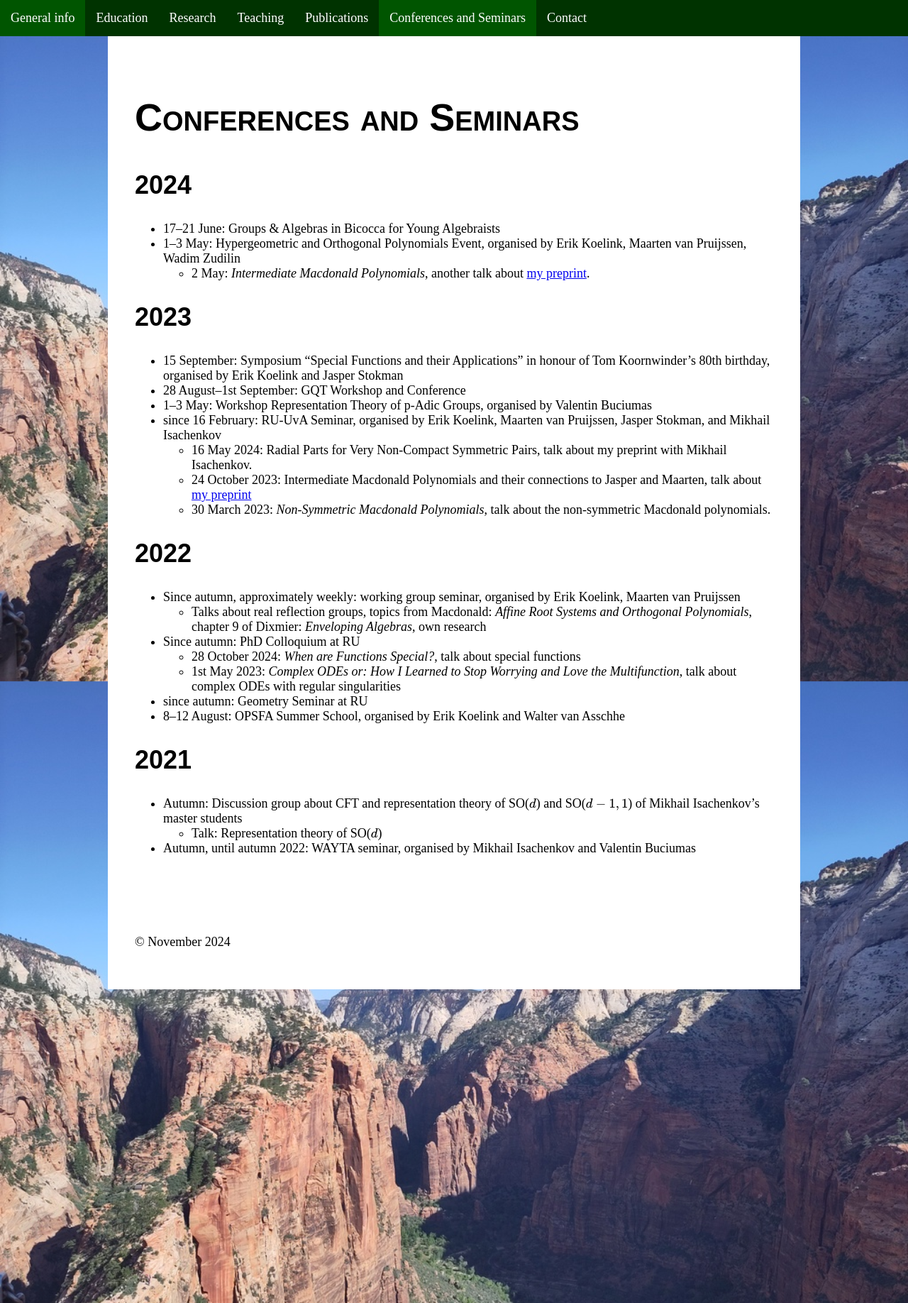
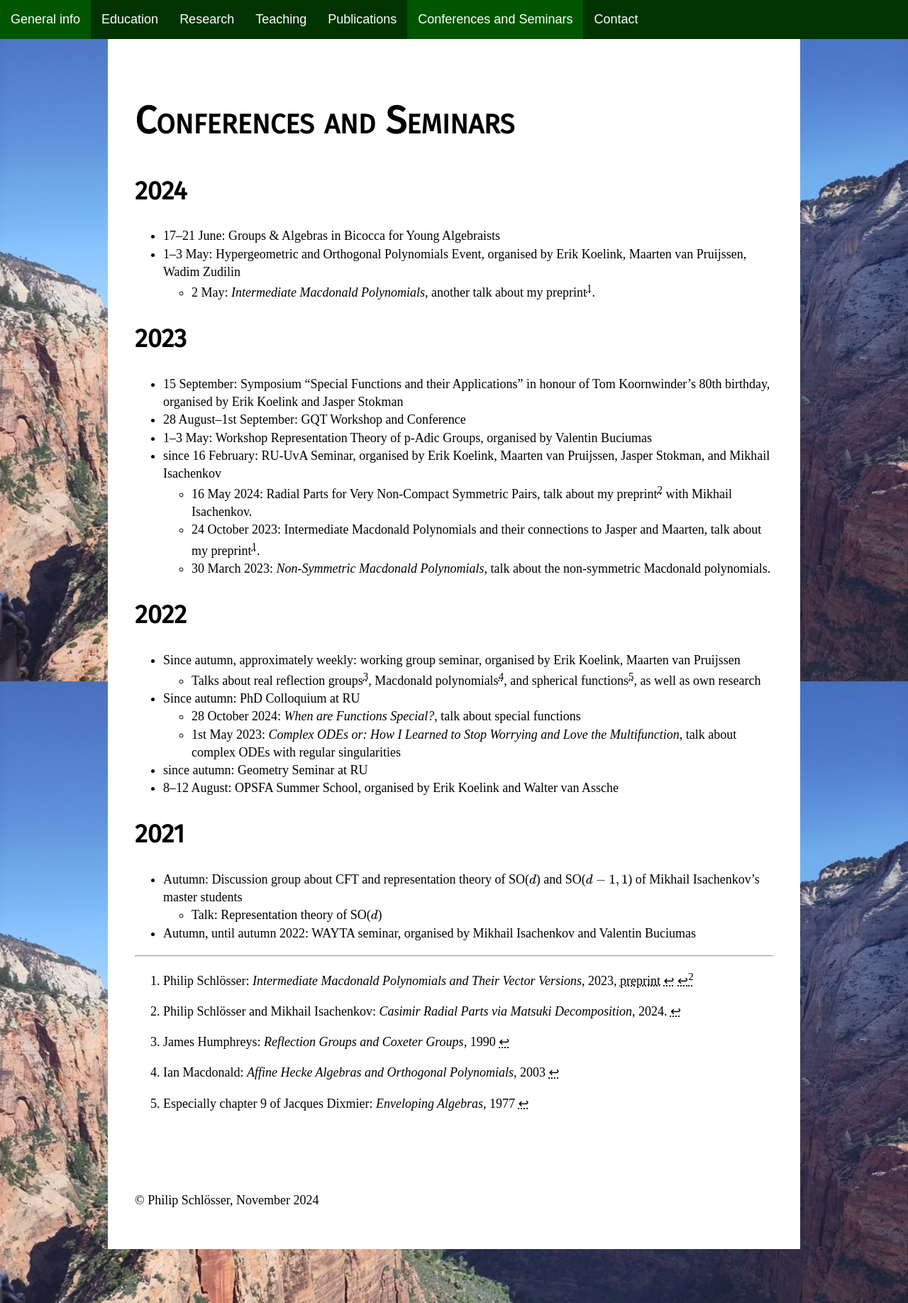
Before and after one commit to philip98/philip98.github.io, a Jekyll site: the page built from conferences.md, in a window 1280 px wide. Shown: the whole page at 71% size. Built offline with Jekyll 4.4.1, drawn with Linux system fonts in a browser that asks for light colours; some web fonts are replaced.

Commit message:
Change fonts & add footnotes

```diff
--- a/_layouts/default.html
+++ b/_layouts/default.html
@@ -17,7 +17,7 @@
 		{{ content }}
 		</article>
 		<footer>
-			<p>© November 2024</p>
+			<p>© Philip Schlösser, November 2024</p>
 		</footer>
 	</body>
 </html>
--- a/assets/css/main.css
+++ b/assets/css/main.css
@@ -1,3 +1,5 @@
+@import url('https://fonts.googleapis.com/css2?family=Baskervville:ital@0;1&family=Fira+Sans:ital@0;1&display=swap');
+
 body {
 	margin: 0;
 	font-size: 18px;
@@ -23,12 +25,14 @@ footer {
 	background-color: white;
 }
 
-p {
-	font-family: "Times New Roman", serif;
+p, li, blockquote, cite, figcaption {
+	font-family: "Baskervville", serif;
+	font-weight: 400;
+	line-height: 1.4;
 }
 
 h1, h2 {
-	font-family: arial, helvetica, sans-serif;
+	font-family: "Fira Sans", sans-serif;
 	font-variant: small-caps;
 }
 
@@ -40,12 +44,18 @@ h2 {
 	font-size: 2em;
 }
 
+a {
+	color: black;
+	text-decoration-style: dotted;
+}
+
 nav ul {
 	list-style-type: none;
 	margin: 0;
 	padding: 0;
-	overflow: hidden;
 	background-color: #030;
+	display: flex;
+	flex-wrap: wrap;
 }
 
 nav li {
@@ -57,6 +67,7 @@ nav a {
 	text-align: center;
 	padding: 15px 15px;
 	color: white;
+	font-family: "Fire Sans", sans-serif;
 	text-decoration: none;
 }
 
--- a/conferences.md
+++ b/conferences.md
@@ -8,7 +8,7 @@ permalink: /conferences
 * 17–21 June: Groups & Algebras in Bicocca for Young Algebraists
 * 1–3 May: Hypergeometric and Orthogonal Polynomials Event, organised by
 Erik Koelink, Maarten van Pruijssen, Wadim Zudilin
-    * 2 May: *Intermediate Macdonald Polynomials*, another talk about [my preprint][intermediate].
+    * 2 May: *Intermediate Macdonald Polynomials*, another talk about my preprint[^intermediate].
 
 ## 2023
 * 15 September: Symposium "Special Functions and their Applications" in honour
@@ -19,21 +19,22 @@ Valentin Buciumas
 * since 16 February: RU-UvA Seminar, organised by Erik Koelink, Maarten van
 Pruijssen, Jasper Stokman, and Mikhail Isachenkov
     * 16 May 2024: Radial Parts for Very Non-Compact Symmetric Pairs, talk about
-    my preprint with Mikhail Isachenkov.
+    my preprint[^casimir] with Mikhail Isachenkov.
     * 24 October 2023: Intermediate Macdonald Polynomials and their connections
-    to Jasper and Maarten, talk about [my preprint][intermediate]
+    to Jasper and Maarten, talk about my preprint[^intermediate].
     * 30 March 2023: *Non-Symmetric Macdonald Polynomials*, talk about the non-symmetric Macdonald polynomials.
 
 ## 2022
 * Since autumn, approximately weekly: working group seminar, organised by
 Erik Koelink, Maarten van Pruijssen
-    * Talks about real reflection groups, topics from Macdonald: *Affine Root Systems and Orthogonal Polynomials*, chapter 9 of Dixmier: *Enveloping Algebras*,
+    * Talks about real reflection groups[^humphreys], Macdonald
+    polynomials[^macdonald], and spherical functions[^dixmier], as well as
     own research
 * Since autumn: PhD Colloquium at RU
     * 28 October 2024: *When are Functions Special?*, talk about special functions
     * 1st May 2023: *Complex ODEs or: How I Learned to Stop Worrying and Love the Multifunction*, talk about complex ODEs with regular singularities
 * since autumn: Geometry Seminar at RU
-* 8–12 August: OPSFA Summer School, organised by Erik Koelink and Walter van Asschhe
+* 8–12 August: OPSFA Summer School, organised by Erik Koelink and Walter van Assche
 
 
 ## 2021
@@ -42,4 +43,17 @@ Erik Koelink, Maarten van Pruijssen
 * Autumn, until autumn 2022: WAYTA seminar, organised by Mikhail Isachenkov
 and Valentin Buciumas
 
-[intermediate]: https://arxiv.org/abs/2310.17362
+----
+
+[^intermediate]: Philip Schlösser: *Intermediate Macdonald Polynomials and Their
+    Vector Versions*, 2023, [preprint](https://arxiv.org/abs/2310.17362)
+
+[^casimir]: Philip Schlösser and Mikhail Isachenkov: *Casimir Radial Parts via
+    Matsuki Decomposition*, 2024.
+
+[^humphreys]: James Humphreys: *Reflection Groups and Coxeter Groups*, 1990
+
+[^macdonald]: Ian Macdonald: *Affine Hecke Algebras and Orthogonal Polynomials*,
+    2003
+
+[^dixmier]: Especially chapter 9 of Jacques Dixmier: *Enveloping Algebras*, 1977
--- a/index.html
+++ b/index.html
@@ -11,7 +11,7 @@ permalink: /
 	</figure>
 </aside>
 <section>
-<h1>Introduction</h1>
+<h1>Philip Schlösser</h1>
 <p>Welcome to my homepage.
 I am a maths PhD candidate at Radboud University Nijmegen
 under <a href="https://www.math.ru.nl/~koelink/" title="Staff homepage
```
